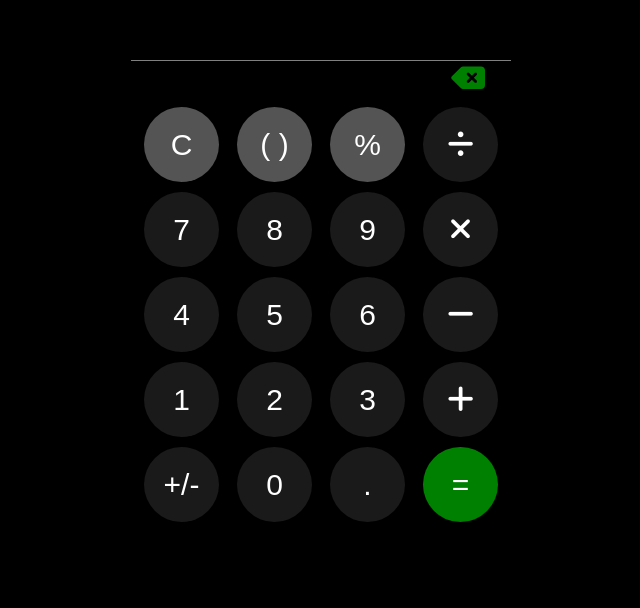
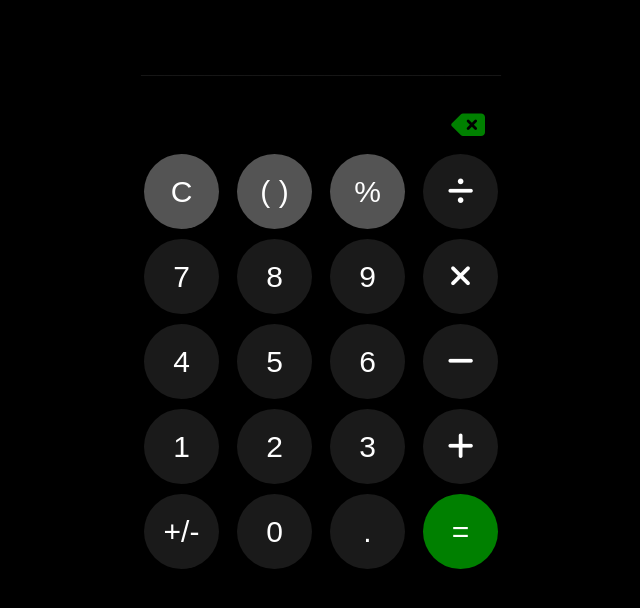
Before and after one commit to abk2191/react-calculator, a React (Vite) app: page / in a window 1280 px wide. Shown: the part 158-766 px from the top of the page, without its empty margins (319-959 px from the left). Built offline with nearby package versions, Linux system fonts and the light colour scheme.

Commit message:
Added new features

```diff
--- a/src/App.jsx
+++ b/src/App.jsx
@@ -227,6 +227,9 @@ function App() {
         </div>
 
         <div className="keyboarrd">
+          <span style={{ color: "#1a1a1a", marginBottom: "20px" }}>
+            _____________________________________________
+          </span>
           <div className="delete-btn-div">
             <button className="delete-button" onClick={handleDelete}>
               <i class="fa-solid fa-delete-left"></i>
--- a/src/index.css
+++ b/src/index.css
@@ -47,7 +47,6 @@
 .keyboarrd {
   height: auto;
   width: 380px;
-  border-top: 1px solid gray;
   display: flex;
   flex-direction: column;
   align-items: center;
```
